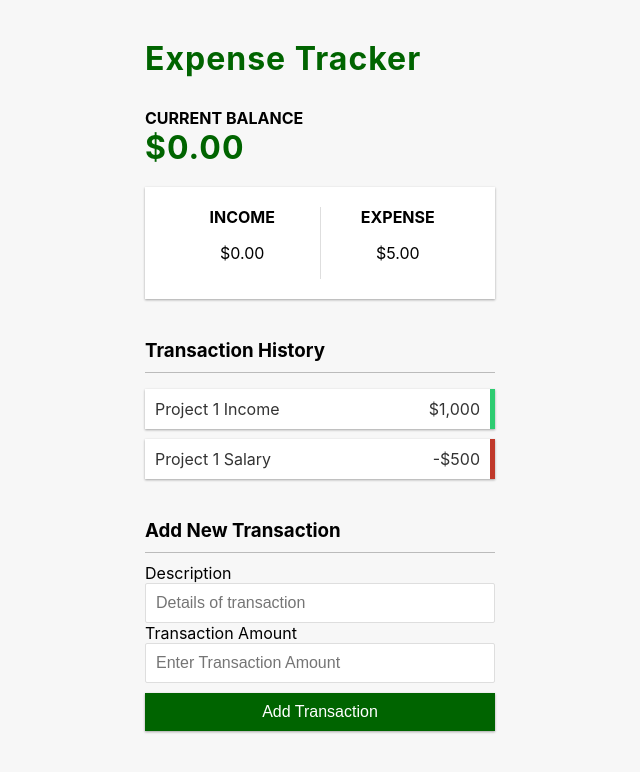
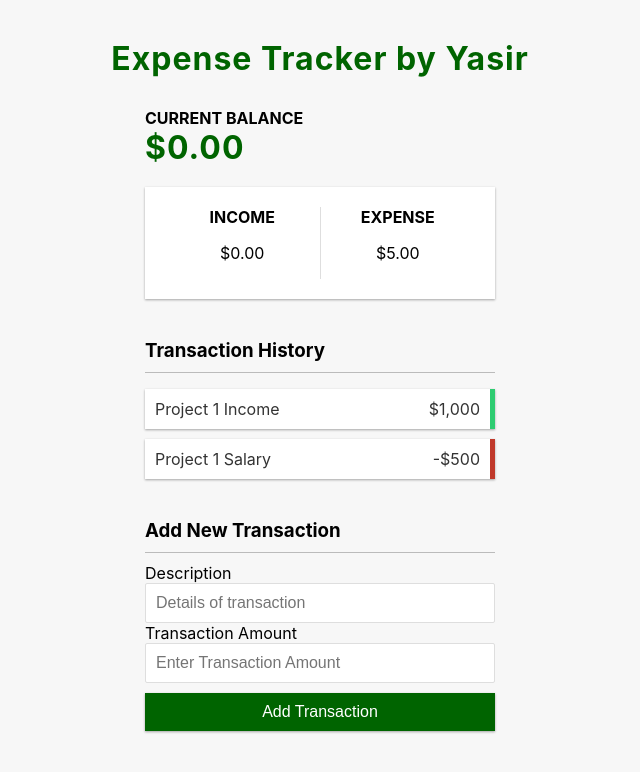
Before and after one commit to yasirshahid/expense-record-app, a React (Create React App) app: page / in a window 1280 px wide. Shown: the top 772 px of the page, without its empty margins (320-960 px from the left). Built offline with nearby package versions, Linux system fonts and the light colour scheme.

Commit message:
update Header

```diff
--- a/src/components/Header.js
+++ b/src/components/Header.js
@@ -3,7 +3,7 @@ import React from 'react';
 const Header=()=>{
     return(
         <h1 className="h1">
-            Expense Tracker
+            Expense Tracker by Yasir
         </h1>
     );
 }
```
